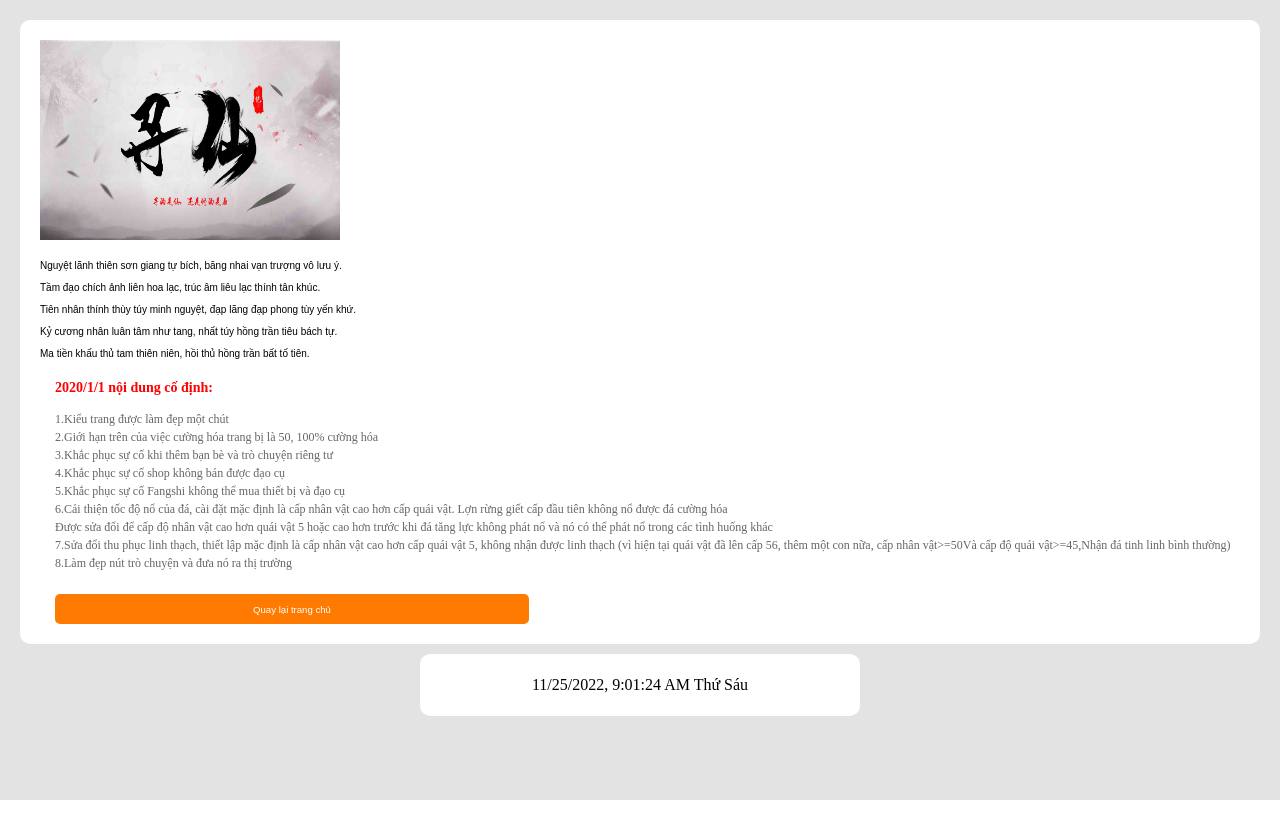
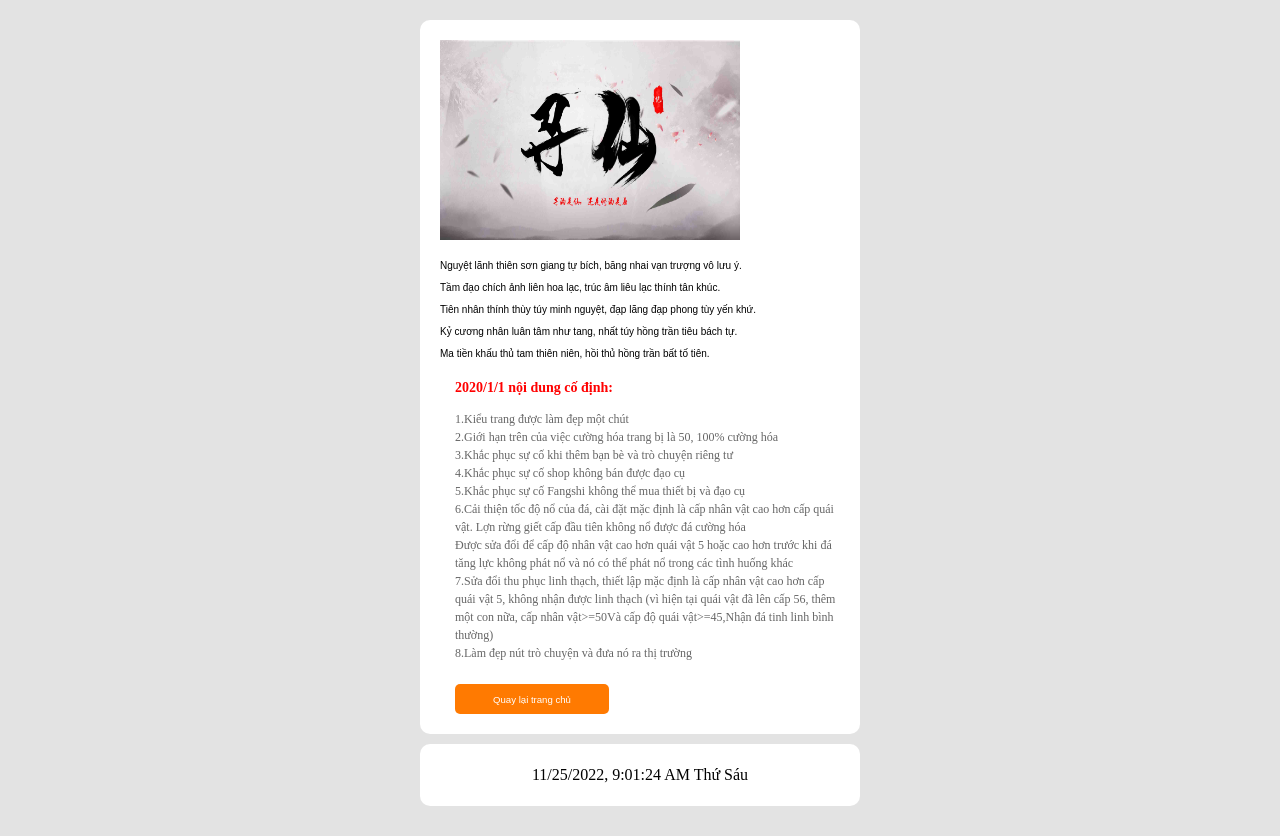
Before and after one commit to pinnnguyen/tamtienky, a PHP site: page /log.php in a window 1280 px wide. Before the commit the page ends 800 px from the top, so only its background shows below. Run offline with PHP 8.4, Linux system fonts and the light colour scheme.

Commit message:
Update gamecss.css

```diff
--- a/css/gamecss.css
+++ b/css/gamecss.css
@@ -115,7 +115,7 @@ a:hover, a:active, a:focus {
 
 /*main样式*/
 .main {
-    width: auto;
+    max-width: 400px;
     margin: 0 auto;
     background: #fff;
     padding: 20px;
```
